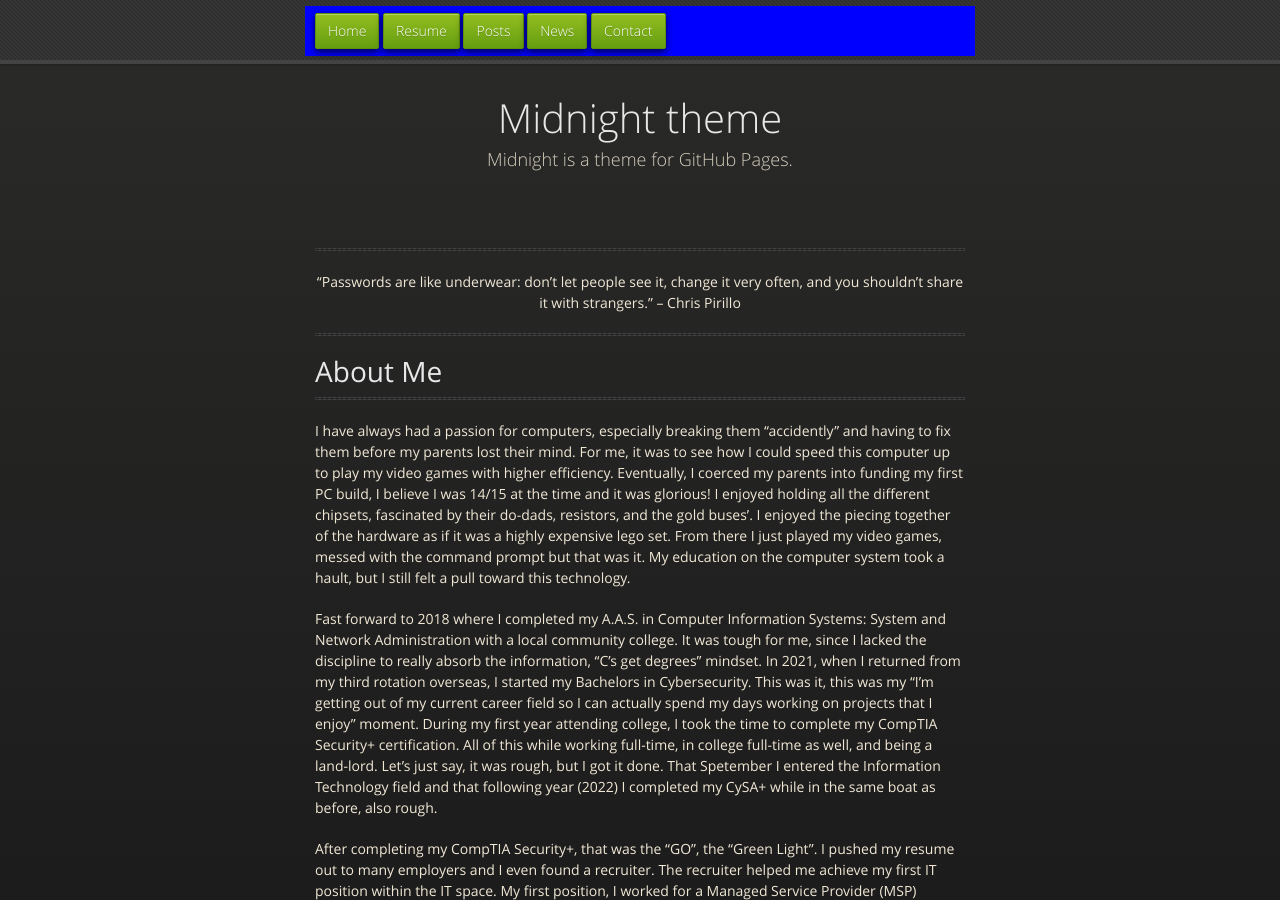
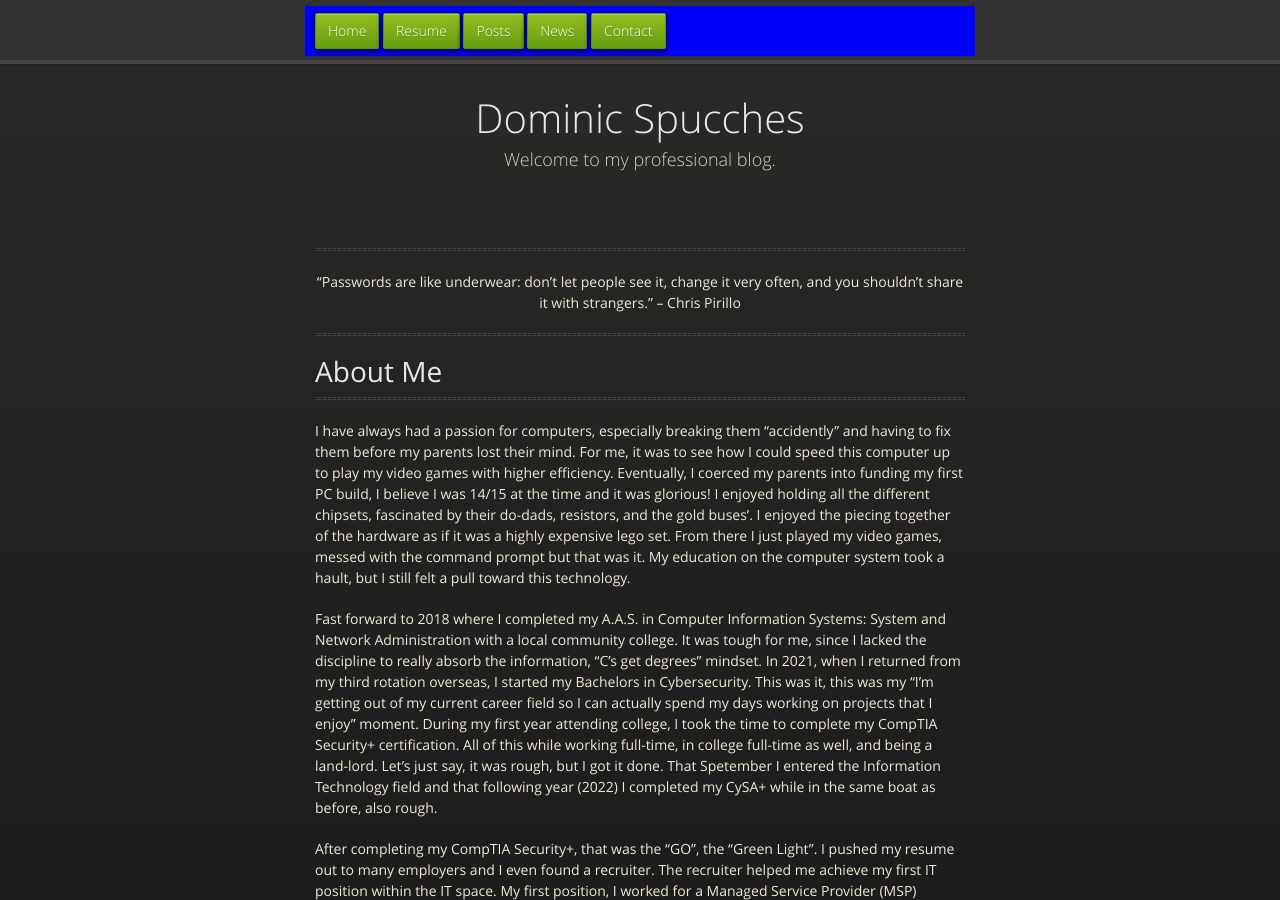
Before and after one commit to dspucches/dspucches.github.io, a Jekyll site: the page built from index.md, in a window 1280 px wide and 900 px high. Built offline with Jekyll 4.4.1, drawn with Linux system fonts in a browser that asks for light colours.

Commit message:
updating title

```diff
--- a/_config.yml
+++ b/_config.yml
@@ -1,5 +1,5 @@
-title: Midnight theme
-description: Midnight is a theme for GitHub Pages.
+title: Dominic Spucches
+description: Welcome to my professional blog.
 show_downloads: true
 google_analytics:
 theme: jekyll-theme-midnight
```
